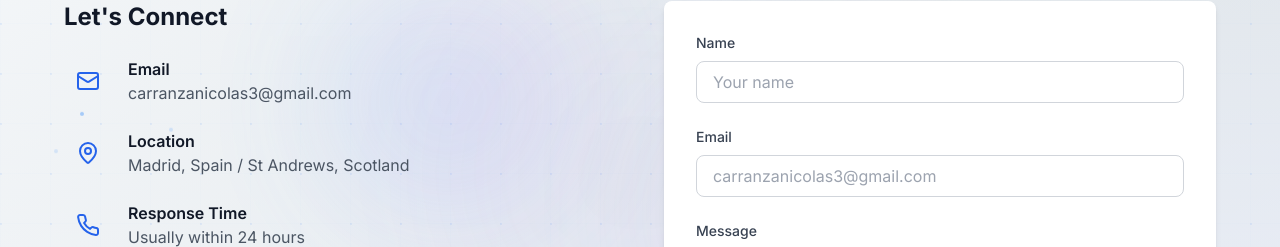
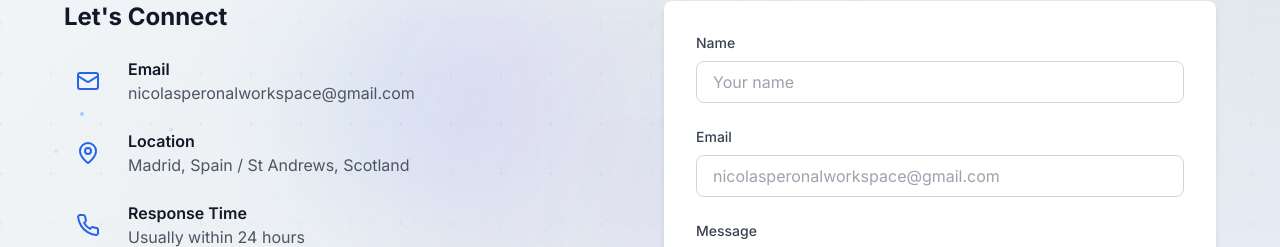
Before and after one commit to Nicolas-Carranza/personal-blog, a Next.js app: page /contact in a window 1280 px wide. Shown: the part 291-538 px from the top of the page. Built offline with nearby package versions, Linux system fonts and the light colour scheme.

Commit message:
Update email address to nicolasperonalworkspace@gmail.com

```diff
--- a/src/app/about/page.tsx
+++ b/src/app/about/page.tsx
@@ -110,7 +110,7 @@ export default function AboutPage() {
               variants={itemVariants}
             >
               {[
-                { icon: Mail, href: "mailto:", label: "Email" },
+                { icon: Mail, href: "mailto:nicolasperonalworkspace@gmail.com", label: "Email" },
                 { icon: Github, href: "https://github.com/", label: "GitHub" },
                 { icon: Linkedin, href: "https://linkedin.com/in/", label: "LinkedIn" }
               ].map((social, index) => (
--- a/src/app/contact/page.tsx
+++ b/src/app/contact/page.tsx
@@ -55,7 +55,7 @@ export default function ContactPage() {
                   </div>
                   <div>
                     <h3 className="font-semibold text-gray-900 dark:text-white">Email</h3>
-                    <p className="text-gray-600 dark:text-gray-300">carranzanicolas3@gmail.com</p>
+                    <p className="text-gray-600 dark:text-gray-300">nicolasperonalworkspace@gmail.com</p>
                   </div>
                 </div>
 
@@ -112,7 +112,7 @@ export default function ContactPage() {
                     onChange={handleChange}
                     required
                     className="w-full px-4 py-2 border border-gray-300 dark:border-gray-600 rounded-lg focus:ring-2 focus:ring-primary-500 focus:border-transparent dark:bg-gray-700 dark:text-white"
-                    placeholder="carranzanicolas3@gmail.com"
+                    placeholder="nicolasperonalworkspace@gmail.com"
                   />
                 </div>
 
--- a/src/components/Footer.tsx
+++ b/src/components/Footer.tsx
@@ -35,7 +35,7 @@ const Footer = () => {
                 <Linkedin className="w-6 h-6" />
               </a>
               <a
-                href="mailto:carranzanicolas3@gmail.com"
+                href="mailto:nicolasperonalworkspace@gmail.com"
                 className="text-gray-400 hover:text-white transition-colors duration-200"
                 title="Email Contact"
               >
```
